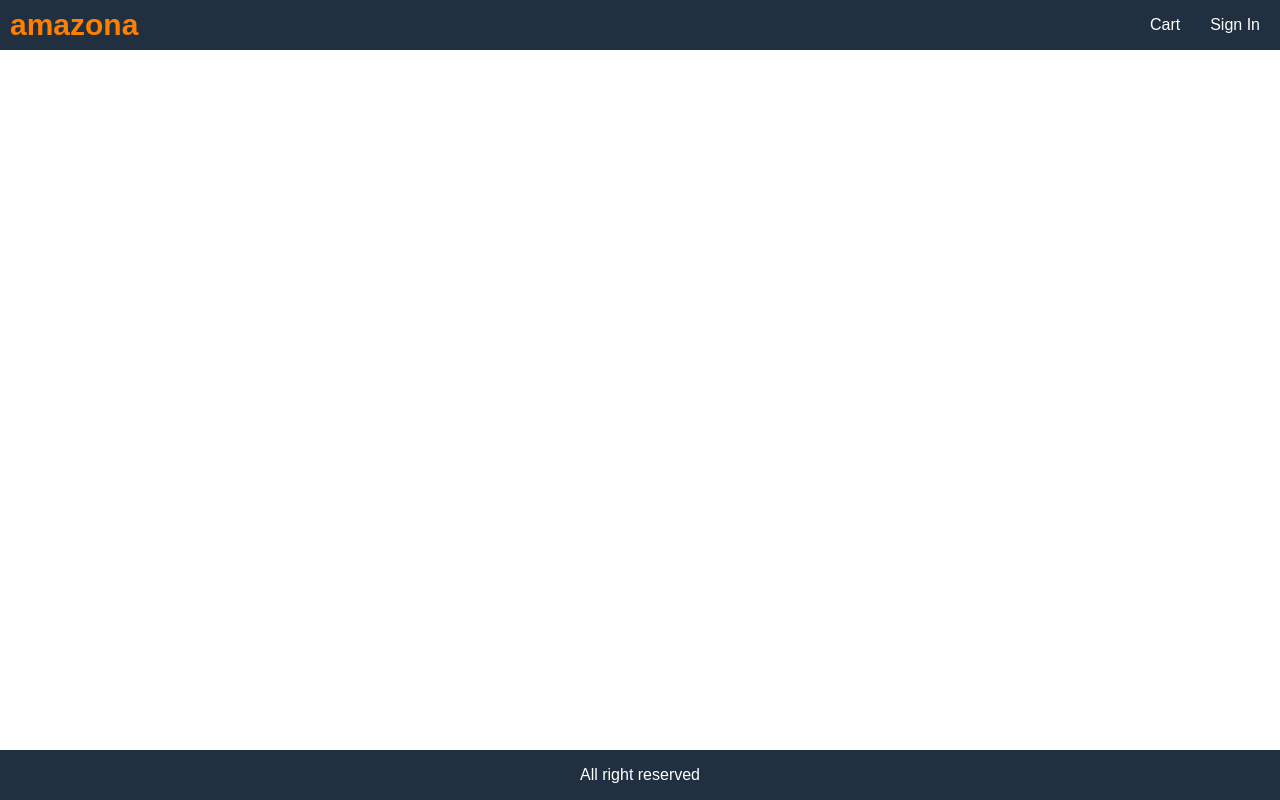
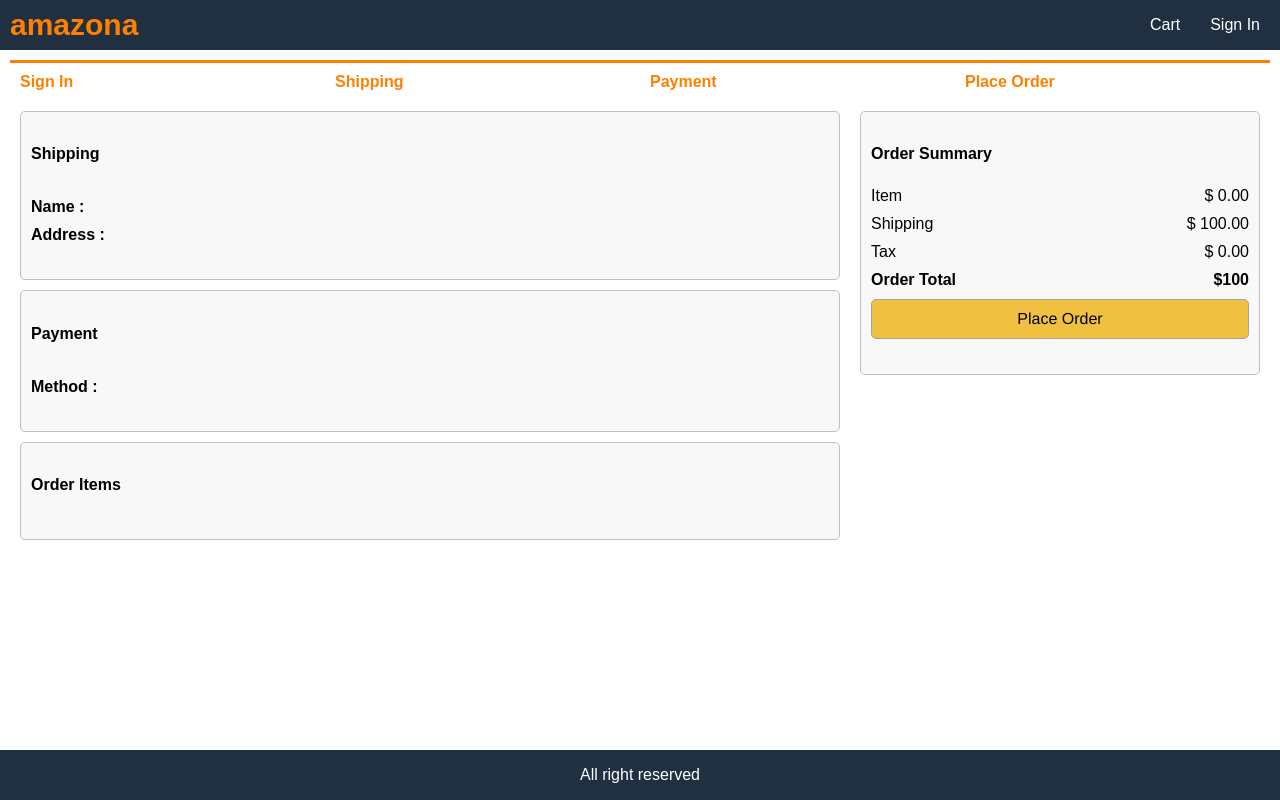
Before and after one commit to aungkaungkhant-nssh/amazona-app, a React (Create React App) app: page /placeorder in a window 1280 px wide. Built offline with nearby package versions, Linux system fonts and the light colour scheme.

Commit message:
create placeorder screen and implement

```diff
--- a/src/App.js
+++ b/src/App.js
@@ -9,6 +9,7 @@ import { signout } from './redux/user/userAction';
 import SignUpScreen from './screen/SignUpScreen';
 import ShippingAddressScreen from './screen/ShippingAddressScreen';
 import PaymentMethodScreen from './screen/PaymentMethodScreen';
+import PlaceOrderScreen from './screen/PlaceOrderScreen';
 function App() {
    const cart=useSelector((state) => state.cart);
    const {cartItems}=cart;
@@ -70,6 +71,7 @@ function App() {
                 <Route path="/signup" element={<SignUpScreen />}></Route>
                 <Route path="/shipping" element={<ShippingAddressScreen />}></Route>
                 <Route path="/payment" element={<PaymentMethodScreen />}></Route>
+                <Route path="/placeorder" element={<PlaceOrderScreen />}></Route>
             </Routes>
         </main>
         <footer className="row center">
--- a/src/redux/cart/cartAction.js
+++ b/src/redux/cart/cartAction.js
@@ -40,6 +40,7 @@ export const saveShippingAddress = (data) => (dispatch)=>{
 }
 
 export const savePaymentMethod = (data)=>(dispatch)=>{
+    console.log(data)
     dispatch({
         type:CART_SAVE_PAYMENT_METHOD,
         payload:data
--- a/src/redux/user/userAction.js
+++ b/src/redux/user/userAction.js
@@ -25,6 +25,7 @@ export const signup =(name,email,password)=>async(dispatch)=>{
         dispatch({type:USER_SIGNIN_SUCCESS,payload:data})
         localStorage.setItem("userInfo",JSON.stringify(data));
     }catch(err){
+
         dispatch({
             type:USER_SIGNUP_FAIL,
             payload:err.response && err.response.data.message || err.message
--- a/src/screen/PaymentMethodScreen.jsx
+++ b/src/screen/PaymentMethodScreen.jsx
@@ -10,7 +10,7 @@ function PaymentMethodScreen() {
   const cart = useSelector(state => state.cart);
   const {shippingAddress} = cart;
 
-  console.log()
+
 
   const submitHandler =(e)=>{
         e.preventDefault();
--- /dev/null
+++ b/src/screen/PlaceOrderScreen.jsx
@@ -0,0 +1,114 @@
+import React from 'react';
+import CheckOutStep from '../components/CheckOutStep';
+import {useSelector} from 'react-redux'
+import { Link } from 'react-router-dom';
+const PlaceOrderScreen =()=>{
+    const cart = useSelector(state => state.cart);
+    const toPrice = (price) => Number(price.toFixed(2));
+
+    cart.itemPrice = toPrice(cart.cartItems.reduce((a,c)=> a+ c.qty*c.price,0));
+    cart.shippingPrice= toPrice(cart.cartItems.reduce((a,c)=> a+ c.qty*c.price,0))> 100 ? toPrice(0): toPrice(100);
+    cart.taxPrice = toPrice(0.15*cart.itemPrice);
+
+    cart.orderTotal=cart.itemPrice + cart.shippingPrice + cart.taxPrice
+    return (
+        <div>
+            <CheckOutStep step1 step2 step3 step4/>
+            <div className="row top">
+                <div className="col-2">
+                    <ul>
+                        <li>
+                            <div className="card card-body">
+                                <h2>Shipping</h2>
+                                <ul>
+                                    <li>
+                                        <strong>Name : </strong>
+                                        {cart.shippingAddress.fullName}
+                                    </li>
+                                    <li>
+                                        <strong>Address : </strong>
+                                        {cart.shippingAddress.address}
+                                    </li>
+                                </ul>
+                            </div>
+                        </li>
+                        <li>
+                            <div className="card card-body">
+                                <h2>Payment</h2>
+                                <ul>
+                                    <li>
+                                        <strong>Method : </strong>
+                                        {cart.paymentMethod}
+                                    </li>
+                                </ul>
+                            </div>
+                        </li>
+                        <li>
+                            <div className="card card-body">
+                                <h2>Order Items</h2>
+                                <ul>
+                                    {
+                                        cart.cartItems.map((c)=>(
+                                            <li key={c.product}>
+                                                <div className="row">
+                                                    <div>
+                                                        <img src={c.image} alt={c.name} className="small"/>
+                                                    </div>
+                                                    <div>
+                                                        <Link to={`/product/${c.product}`}>
+                                                            {c.name}
+                                                        </Link>
+                                                    </div>
+                                                    <div>
+                                                        {c.qty} x {c.price} = ${c.qty*c.price}
+                                                    </div>
+                                                </div>
+                                            </li>
+                                        ))
+                                    }
+                                </ul>
+                            </div>
+                        </li>
+                    </ul>
+                </div>
+                <div className="col-1">
+                    <div className="card card-body">
+                        <ul>
+                            <li>
+                                <h2>Order Summary</h2>
+                            </li>
+                            <li>
+                                <div className="row">
+                                    <div>Item</div>
+                                    <div>$ {cart.itemPrice.toFixed(2)}</div>
+                                </div>
+                            </li>
+                            <li>
+                                <div className="row">
+                                    <div>Shipping</div>
+                                    <div>$ {cart.shippingPrice.toFixed(2)}</div>
+                                </div>
+                            </li>
+                            <li>
+                                <div className="row">
+                                    <div>Tax</div>
+                                    <div>$ {cart.taxPrice.toFixed(2)}</div>
+                                </div>
+                            </li>
+                            <li>
+                                <div className="row">
+                                    <div><strong>Order Total</strong></div>
+                                    <div><strong>${cart.orderTotal}</strong></div>
+                                </div>
+                            </li>
+                            <li>
+                                <button className='primary block'>Place Order</button>
+                            </li>
+                        </ul>
+                    </div>
+                </div>
+            </div>
+        </div>
+    )
+}
+export default PlaceOrderScreen;
```
